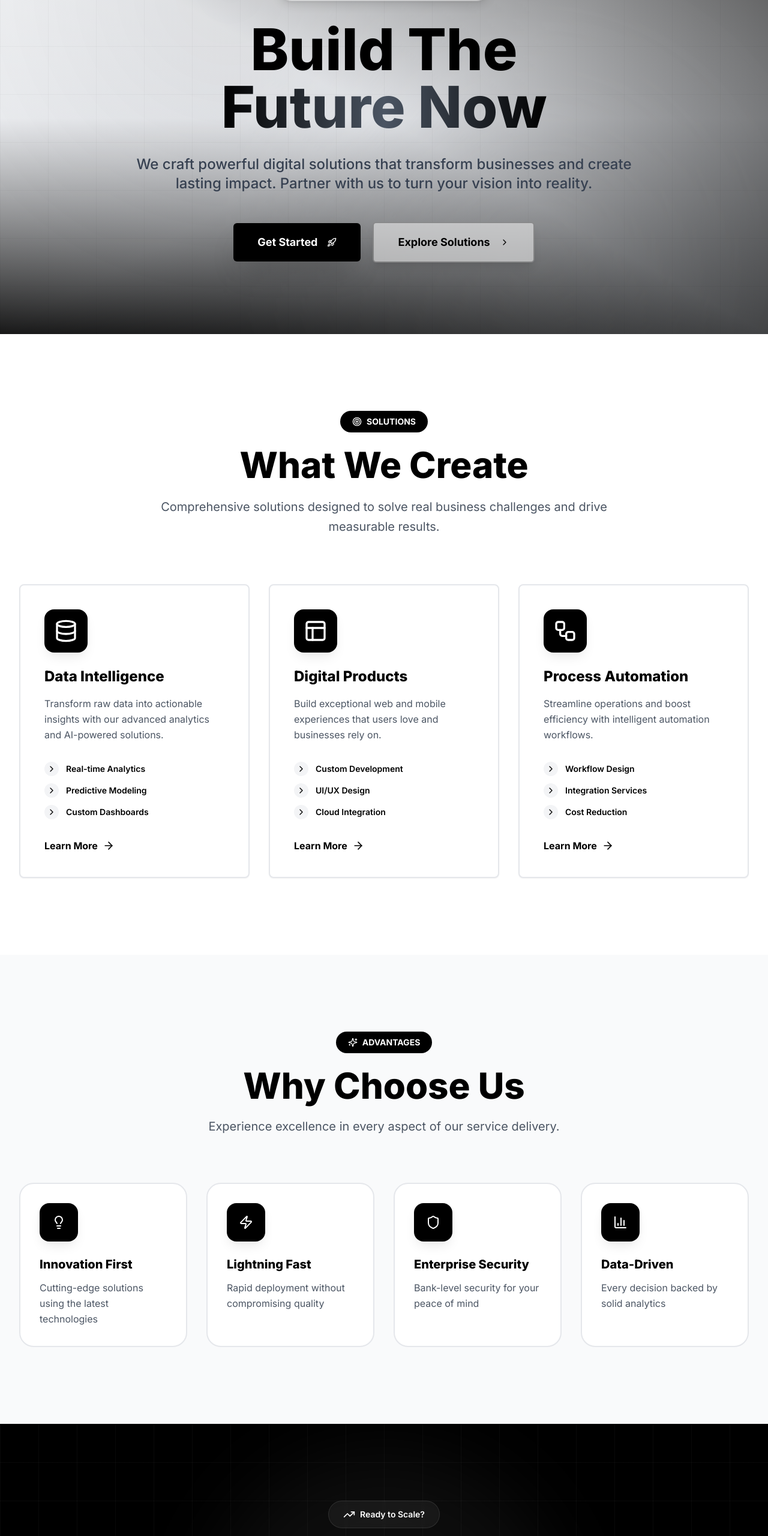
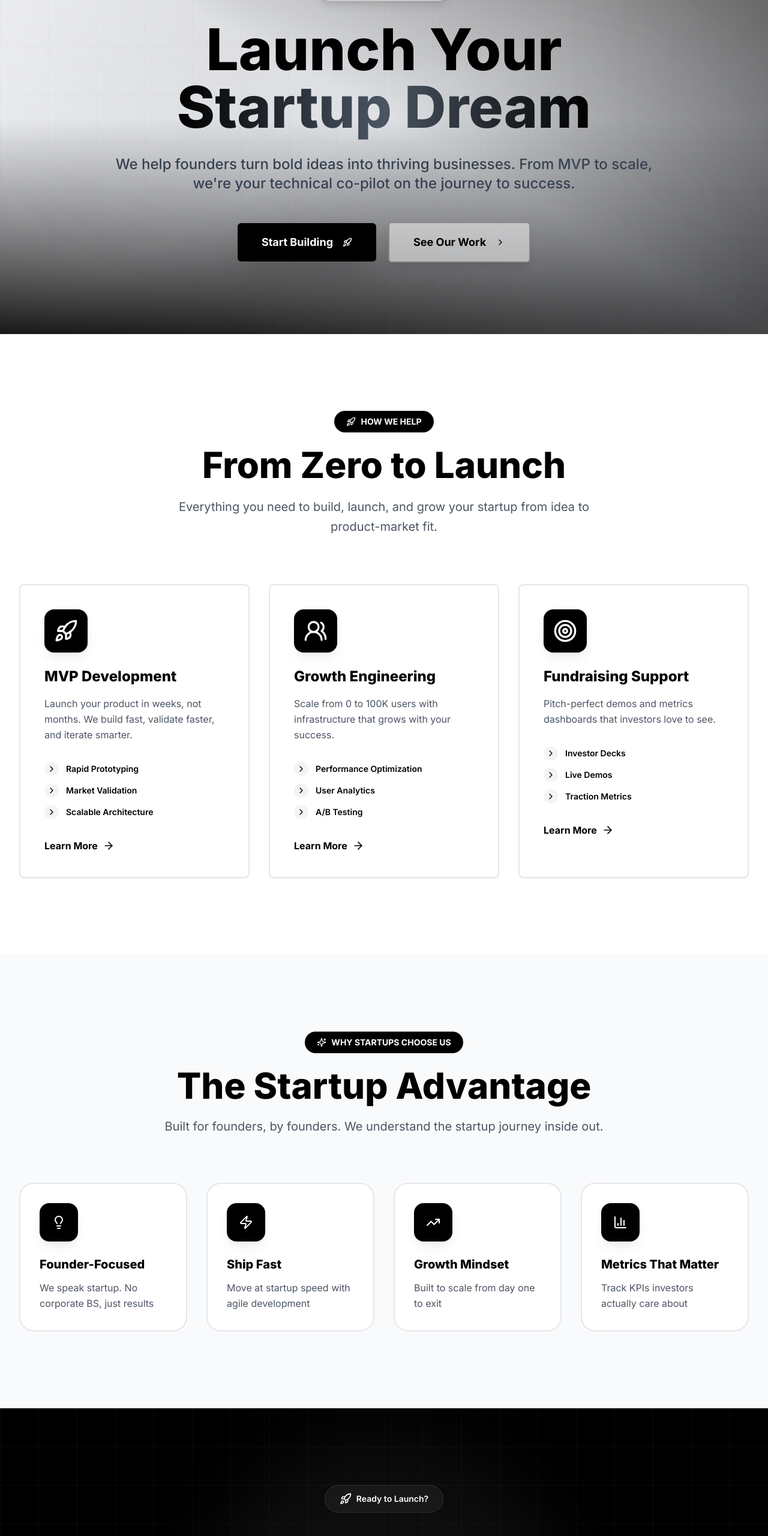
Before and after one commit to ramananagabandi/hyderabad-digital-showcase, a React (Vite) app: page / in a window 1280 px wide. Shown: the part 163-2724 px from the top of the page at 60% size. Built offline with nearby package versions, Linux system fonts and the light colour scheme.

Commit message:
Update content to "start up"

```diff
--- a/src/pages/Index.tsx
+++ b/src/pages/Index.tsx
@@ -4,54 +4,54 @@ import { ArrowRight, Sparkles, Rocket, Target, TrendingUp, ChevronRight, Lightbu
 import { Link } from "react-router-dom";
 const Index = () => {
   const metrics = [{
-    number: "500+",
-    label: "Projects Delivered",
+    number: "50+",
+    label: "Startups Launched",
+    icon: <Rocket className="w-5 h-5" />
+  }, {
+    number: "$20M+",
+    label: "Funding Raised",
+    icon: <TrendingUp className="w-5 h-5" />
+  }, {
+    number: "3 Months",
+    label: "Average MVP Time",
+    icon: <Zap className="w-5 h-5" />
+  }, {
+    number: "90%",
+    label: "Launch Success Rate",
     icon: <Target className="w-5 h-5" />
-  }, {
-    number: "98%",
-    label: "Client Satisfaction",
-    icon: <Sparkles className="w-5 h-5" />
-  }, {
-    number: "150+",
-    label: "Global Partners",
-    icon: <Users2 className="w-5 h-5" />
-  }, {
-    number: "24/7",
-    label: "Support Available",
-    icon: <Shield className="w-5 h-5" />
   }];
   const solutions = [{
-    icon: <Database className="w-10 h-10" />,
-    title: "Data Intelligence",
-    description: "Transform raw data into actionable insights with our advanced analytics and AI-powered solutions.",
-    benefits: ["Real-time Analytics", "Predictive Modeling", "Custom Dashboards"]
+    icon: <Rocket className="w-10 h-10" />,
+    title: "MVP Development",
+    description: "Launch your product in weeks, not months. We build fast, validate faster, and iterate smarter.",
+    benefits: ["Rapid Prototyping", "Market Validation", "Scalable Architecture"]
   }, {
-    icon: <Layout className="w-10 h-10" />,
-    title: "Digital Products",
-    description: "Build exceptional web and mobile experiences that users love and businesses rely on.",
-    benefits: ["Custom Development", "UI/UX Design", "Cloud Integration"]
+    icon: <Users2 className="w-10 h-10" />,
+    title: "Growth Engineering",
+    description: "Scale from 0 to 100K users with infrastructure that grows with your success.",
+    benefits: ["Performance Optimization", "User Analytics", "A/B Testing"]
   }, {
-    icon: <Workflow className="w-10 h-10" />,
-    title: "Process Automation",
-    description: "Streamline operations and boost efficiency with intelligent automation workflows.",
-    benefits: ["Workflow Design", "Integration Services", "Cost Reduction"]
+    icon: <Target className="w-10 h-10" />,
+    title: "Fundraising Support",
+    description: "Pitch-perfect demos and metrics dashboards that investors love to see.",
+    benefits: ["Investor Decks", "Live Demos", "Traction Metrics"]
   }];
   const features = [{
     icon: <Lightbulb className="w-6 h-6" />,
-    title: "Innovation First",
-    description: "Cutting-edge solutions using the latest technologies"
+    title: "Founder-Focused",
+    description: "We speak startup. No corporate BS, just results"
   }, {
     icon: <Zap className="w-6 h-6" />,
-    title: "Lightning Fast",
-    description: "Rapid deployment without compromising quality"
+    title: "Ship Fast",
+    description: "Move at startup speed with agile development"
   }, {
-    icon: <Shield className="w-6 h-6" />,
-    title: "Enterprise Security",
-    description: "Bank-level security for your peace of mind"
+    icon: <TrendingUp className="w-6 h-6" />,
+    title: "Growth Mindset",
+    description: "Built to scale from day one to exit"
   }, {
     icon: <BarChart3 className="w-6 h-6" />,
-    title: "Data-Driven",
-    description: "Every decision backed by solid analytics"
+    title: "Metrics That Matter",
+    description: "Track KPIs investors actually care about"
   }];
   return <div className="min-h-screen overflow-hidden bg-background">
       {/* Hero Section */}
@@ -72,32 +72,32 @@ const Index = () => {
         <div className="relative max-w-7xl mx-auto px-4 sm:px-6 lg:px-8 py-20 text-center z-10">
           <div className="inline-flex items-center gap-2 px-6 py-3 rounded-full bg-white/40 backdrop-blur-md border border-black/10 mb-8 animate-fade-in shadow-lg">
             <Sparkles className="w-5 h-5 text-black" />
-            <span className="text-sm font-semibold text-black tracking-wide">Next-Generation Technology Solutions</span>
+            <span className="text-sm font-semibold text-black tracking-wide">From Idea to Unicorn</span>
           </div>
 
           <h1 className="text-6xl md:text-8xl font-black mb-8 leading-tight animate-slide-up">
-            <span className="text-black">Build The</span>
+            <span className="text-black">Launch Your</span>
             <br />
             <span className="text-transparent bg-clip-text bg-gradient-to-r from-black via-gray-600 to-black">
-              Future Now
+              Startup Dream
             </span>
           </h1>
 
           <p className="text-xl md:text-2xl text-gray-700 mb-12 max-w-4xl mx-auto leading-relaxed animate-slide-up font-medium">
-            We craft powerful digital solutions that transform businesses and create lasting impact.
-            Partner with us to turn your vision into reality.
+            We help founders turn bold ideas into thriving businesses. From MVP to scale,
+            we're your technical co-pilot on the journey to success.
           </p>
 
           <div className="flex flex-col sm:flex-row gap-5 justify-center items-center animate-fade-in">
             <Link to="/contact">
               <Button size="lg" className="bg-black text-white hover:bg-gray-800 shadow-xl hover:shadow-2xl transition-all duration-500 hover:scale-105 px-10 py-8 text-lg font-bold group">
-                Get Started
+                Start Building
                 <Rocket className="ml-2 w-6 h-6 group-hover:translate-x-1 transition-transform" />
               </Button>
             </Link>
             <Link to="/services">
               <Button size="lg" variant="outline" className="border-2 border-black/30 text-black bg-white/50 hover:bg-black hover:text-white backdrop-blur-md transition-all duration-500 hover:scale-105 px-10 py-8 text-lg font-bold shadow-lg">
-                Explore Solutions
+                See Our Work
                 <ChevronRight className="ml-2 w-6 h-6" />
               </Button>
             </Link>
@@ -113,14 +113,14 @@ const Index = () => {
         <div className="relative max-w-7xl mx-auto px-4 sm:px-6 lg:px-8">
           <div className="text-center mb-20">
             <div className="inline-flex items-center gap-2 px-5 py-2 rounded-full bg-black text-white font-bold text-sm mb-6">
-              <Target className="w-4 h-4" />
-              SOLUTIONS
+              <Rocket className="w-4 h-4" />
+              HOW WE HELP
             </div>
             <h2 className="text-5xl md:text-6xl font-black text-black mb-6">
-              What We Create
+              From Zero to Launch
             </h2>
             <p className="text-xl text-gray-600 max-w-3xl mx-auto leading-relaxed">
-              Comprehensive solutions designed to solve real business challenges and drive measurable results.
+              Everything you need to build, launch, and grow your startup from idea to product-market fit.
             </p>
           </div>
 
@@ -166,13 +166,13 @@ const Index = () => {
           <div className="text-center mb-20">
             <div className="inline-flex items-center gap-2 px-5 py-2 rounded-full bg-black text-white font-bold text-sm mb-6">
               <Sparkles className="w-4 h-4" />
-              ADVANTAGES
+              WHY STARTUPS CHOOSE US
             </div>
             <h2 className="text-5xl md:text-6xl font-black text-black mb-6">
-              Why Choose Us
+              The Startup Advantage
             </h2>
             <p className="text-xl text-gray-600 max-w-3xl mx-auto">
-              Experience excellence in every aspect of our service delivery.
+              Built for founders, by founders. We understand the startup journey inside out.
             </p>
           </div>
 
@@ -199,32 +199,32 @@ const Index = () => {
 
         <div className="relative max-w-5xl mx-auto text-center px-4 sm:px-6 lg:px-8 z-10">
           <div className="inline-flex items-center gap-2 px-6 py-3 rounded-full bg-white/5 backdrop-blur-sm border border-white/10 mb-8">
-            <TrendingUp className="w-5 h-5 text-white" />
-            <span className="text-sm font-semibold text-white">Ready to Scale?</span>
+            <Rocket className="w-5 h-5 text-white" />
+            <span className="text-sm font-semibold text-white">Ready to Launch?</span>
           </div>
 
           <h2 className="text-5xl md:text-7xl font-black text-white mb-8 leading-tight">
-            Let's Build Something
+            Your Startup Story
             <br />
             <span className="text-transparent bg-clip-text bg-gradient-to-r from-white via-gray-400 to-white">
-              Extraordinary
+              Starts Here
             </span>
           </h2>
 
           <p className="text-xl md:text-2xl text-gray-400 mb-12 leading-relaxed max-w-3xl mx-auto font-light">
-            Join hundreds of forward-thinking companies who have already transformed their business with our solutions.
+            Join 50+ founders who've turned their vision into reality. Let's build the next big thing together.
           </p>
 
           <div className="flex flex-col sm:flex-row gap-5 justify-center">
             <Link to="/contact">
               <Button size="lg" className="bg-white text-black hover:bg-gray-100 shadow-elegant transition-all duration-500 hover:scale-105 px-12 py-8 text-lg font-bold group">
-                Start Your Journey
+                Let's Talk
                 <Rocket className="ml-2 w-6 h-6 group-hover:translate-x-1 transition-transform" />
               </Button>
             </Link>
             <Link to="/about">
               <Button size="lg" variant="outline" className="border-2 border-white/20 text-white hover:bg-white hover:text-black backdrop-blur-sm transition-all duration-500 hover:scale-105 px-12 py-8 text-lg font-bold">
-                Learn About Us
+                Our Story
                 <ChevronRight className="ml-2 w-6 h-6" />
               </Button>
             </Link>
```
